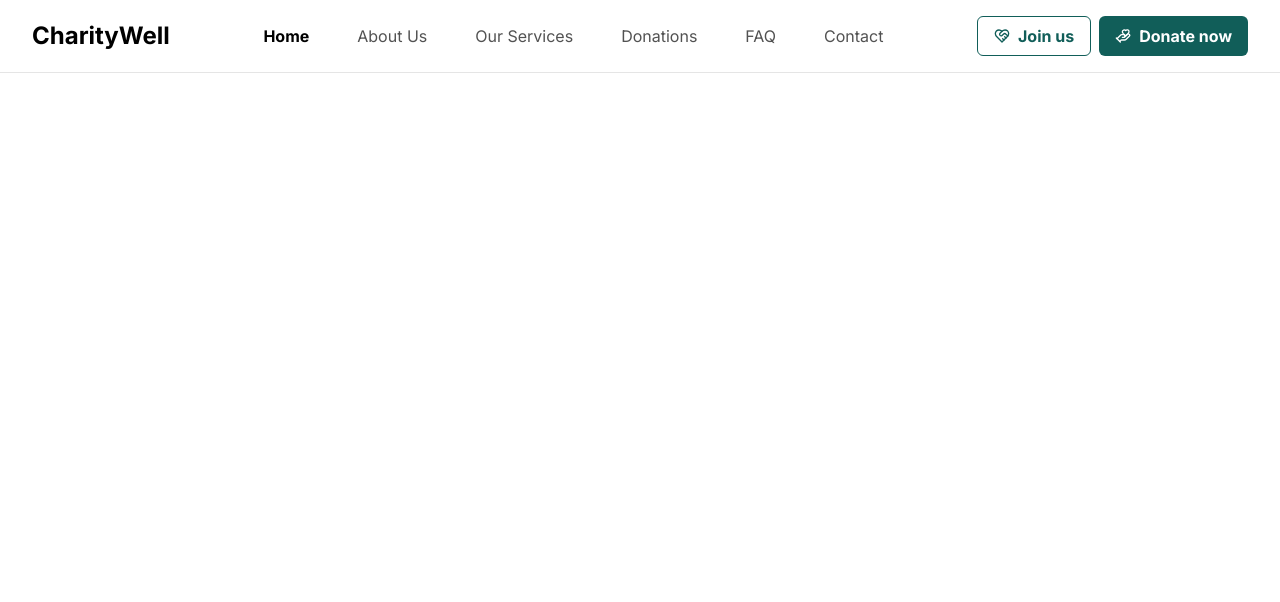
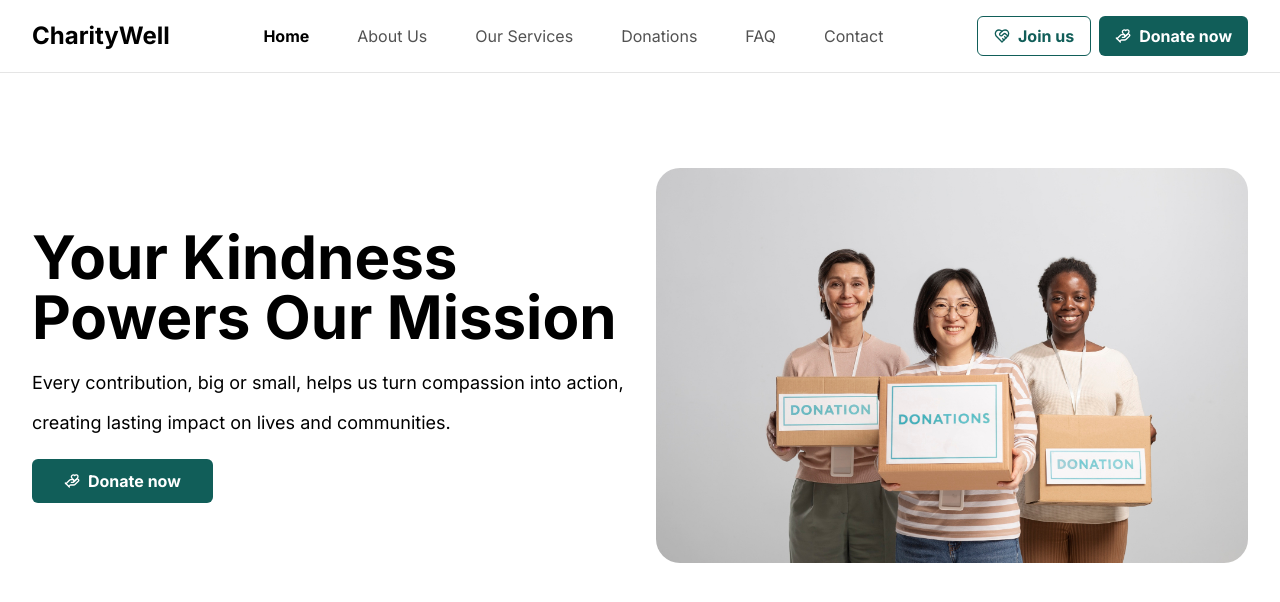
Before and after one commit to yezki/charitywell, a React (Vite) app: page / in a window 1280 px wide. Shown: the top 602 px of the page. Built offline with nearby package versions, Linux system fonts and the light colour scheme; the HTML template or start-up script is replaced by a standard one.

Commit message:
feat: add hero section

```diff
--- a/src/App.tsx
+++ b/src/App.tsx
@@ -1,7 +1,11 @@
+import Home from "./pages/Home";
 import { Header } from "./components/layouts/Header";
 
 export default function App() {
   return (
-    <Header />
+    <>
+      <Header />
+      <Home />
+    </>
   );
 }
--- a/src/components/layouts/navigation/Menu.tsx
+++ b/src/components/layouts/navigation/Menu.tsx
@@ -20,7 +20,7 @@ export const MobileMenu = ({
       { "-translate-y-full": !isOpen },
     )}>
       {navigationItems.map(({ label, href }) => (
-        <Link href={href} label={label} currentHash={currentHash} />
+        <Link key={label} href={href} label={label} currentHash={currentHash} />
       ))}
       <div className="py-2 flex flex-col gap-2">
         <Button className="text-md font-bold" size="sm" variant="outline">
@@ -42,7 +42,7 @@ export const Menu = () => {
   return (
     <nav className="px-4 hidden lg:flex">
       {navigationItems.map(({ label, href }) => (
-        <Link href={href} label={label} currentHash={currentHash} />
+        <Link key={label} href={href} label={label} currentHash={currentHash} />
       ))}
     </nav>
   );
--- /dev/null
+++ b/src/pages/Home.tsx
@@ -0,0 +1,9 @@
+import HeroSection from "./sections/HeroSection";
+
+export default function Home() {
+  return (
+    <main className="mt-[4.5rem]">
+      <HeroSection />
+    </main>
+  );
+}
--- /dev/null
+++ b/src/pages/sections/HeroSection.tsx
@@ -0,0 +1,27 @@
+import { HandHeart } from "lucide-react";
+
+import { Button } from "../../components/Button";
+
+export default function HeroSection() {
+  return (
+    <section id="hero" className="grid lg:grid-cols-2 lg:gap-8 w-full lg:max-w-7xl lg:mx-auto lg:px-8 lg:py-24">
+      <div className="order-last lg:order-first flex flex-col items-start lg:justify-center gap-4 p-8 lg:p-0">
+        <h1 className="text-3xl lg:text-6xl font-bold">
+          Your Kindness Powers Our Mission
+        </h1>
+        <p className="lg:text-lg leading-loose lg:leading-10">
+          Every contribution, big or small, helps us turn compassion into action, creating lasting impact on lives and communities.
+        </p>
+        <Button className="text-md font-bold lg:h-11 lg:rounded-md lg:px-8">
+          <HandHeart className="size-4" />
+          Donate now
+        </Button>
+      </div>
+      <img
+        className="lg:rounded-3xl w-full"
+        src="/images/volunteers-holding-boxes-containing-donations-charity.jpg"
+        alt="Volunteers holding boxes containing donations charity"
+      />
+    </section>
+  );
+}
```
Also changed, not shown: public/images/volunteers-holding-boxes-containing-donations-charity.jpg (added).
